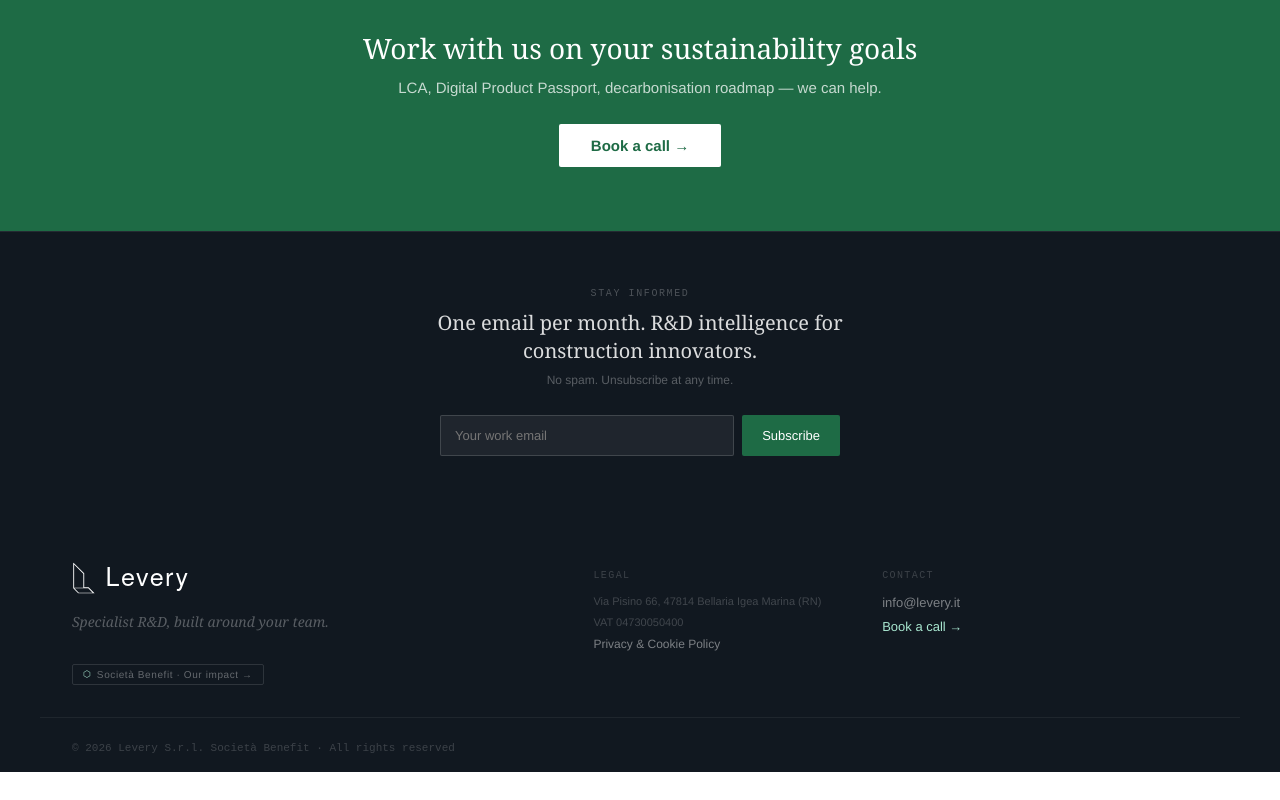
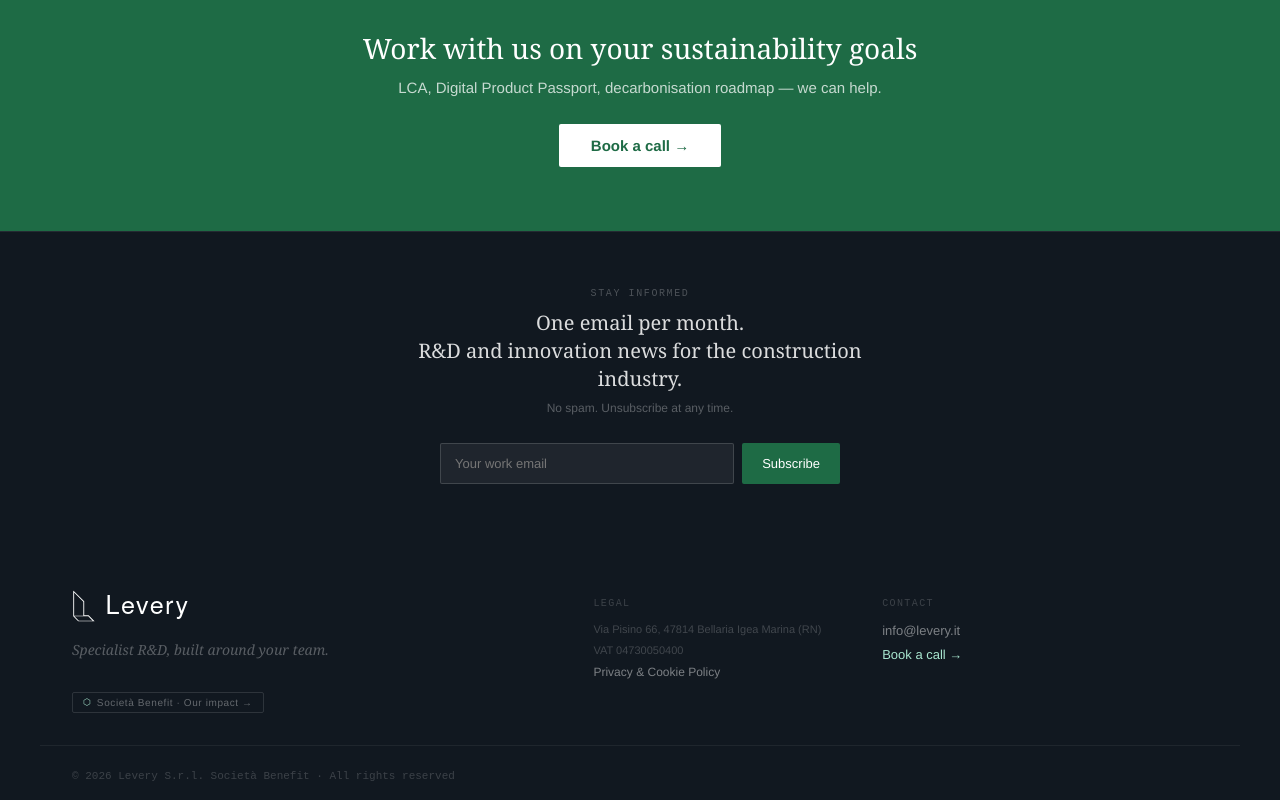
Before and after one commit to levery-srl/levery-website, a Next.js app: page /impact in a window 1280 px wide. Shown: the part 1446-2246 px from the top of the page. Before the commit the page ends 2218 px from the top, so only its background shows below. Built offline with nearby package versions, Linux system fonts and the light colour scheme.

Commit message:
Add files via upload

```diff
--- a/app/impact/page.jsx
+++ b/app/impact/page.jsx
@@ -209,7 +209,7 @@ export default function ImpactPage(){
       <div style={{background:"#111820",borderTop:"1px solid rgba(255,255,255,0.08)",padding:"56px 0"}}>
         <div style={{maxWidth:520,margin:"0 auto",padding:"0 32px",textAlign:"center"}}>
           <p style={{fontSize:10,fontFamily:"monospace",letterSpacing:"0.16em",color:"rgba(255,255,255,0.25)",textTransform:"uppercase",margin:"0 0 10px"}}>{lang==="it"?"Rimani aggiornato":"Stay informed"}</p>
-          <p style={{fontSize:20,fontWeight:400,color:"rgba(255,255,255,0.85)",fontFamily:"'Georgia',serif",margin:"0 0 8px",lineHeight:1.4}}>{lang==="it"?"Una email al mese. R&D intelligence per innovatori del settore costruzioni.":"One email per month. R&D intelligence for construction innovators."}</p>
+          <p style={{fontSize:20,fontWeight:400,color:"rgba(255,255,255,0.85)",fontFamily:"'Georgia',serif",margin:"0 0 8px",lineHeight:1.4,whiteSpace:"pre-line"}}>{lang==="it"?"Una email al mese.\nR&D e innovazione per il settore delle costruzioni.":"One email per month.\nR&D and innovation news for the construction industry."}</p>
           <p style={{fontSize:12,color:"rgba(255,255,255,0.3)",fontFamily:"'Helvetica Neue',Arial,sans-serif",margin:"0 0 28px"}}>{lang==="it"?"Niente spam. Cancellazione in qualsiasi momento.":"No spam. Unsubscribe at any time."}</p>
           <div style={{display:"flex",gap:8,maxWidth:400,margin:"0 auto"}}>
             <input type="email" id="nl-impact" placeholder={lang==="it"?"La tua email aziendale":"Your work email"}
```
